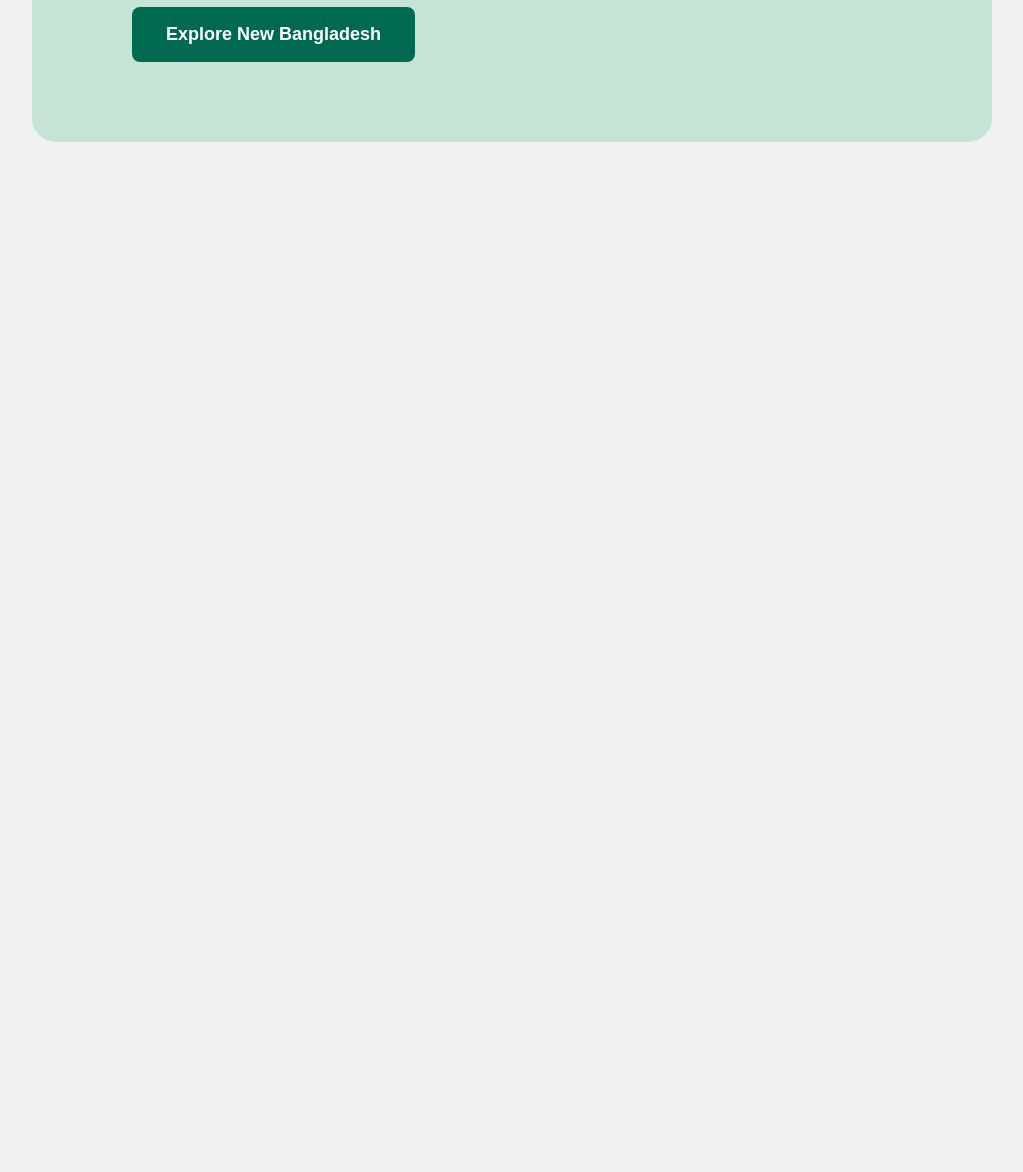
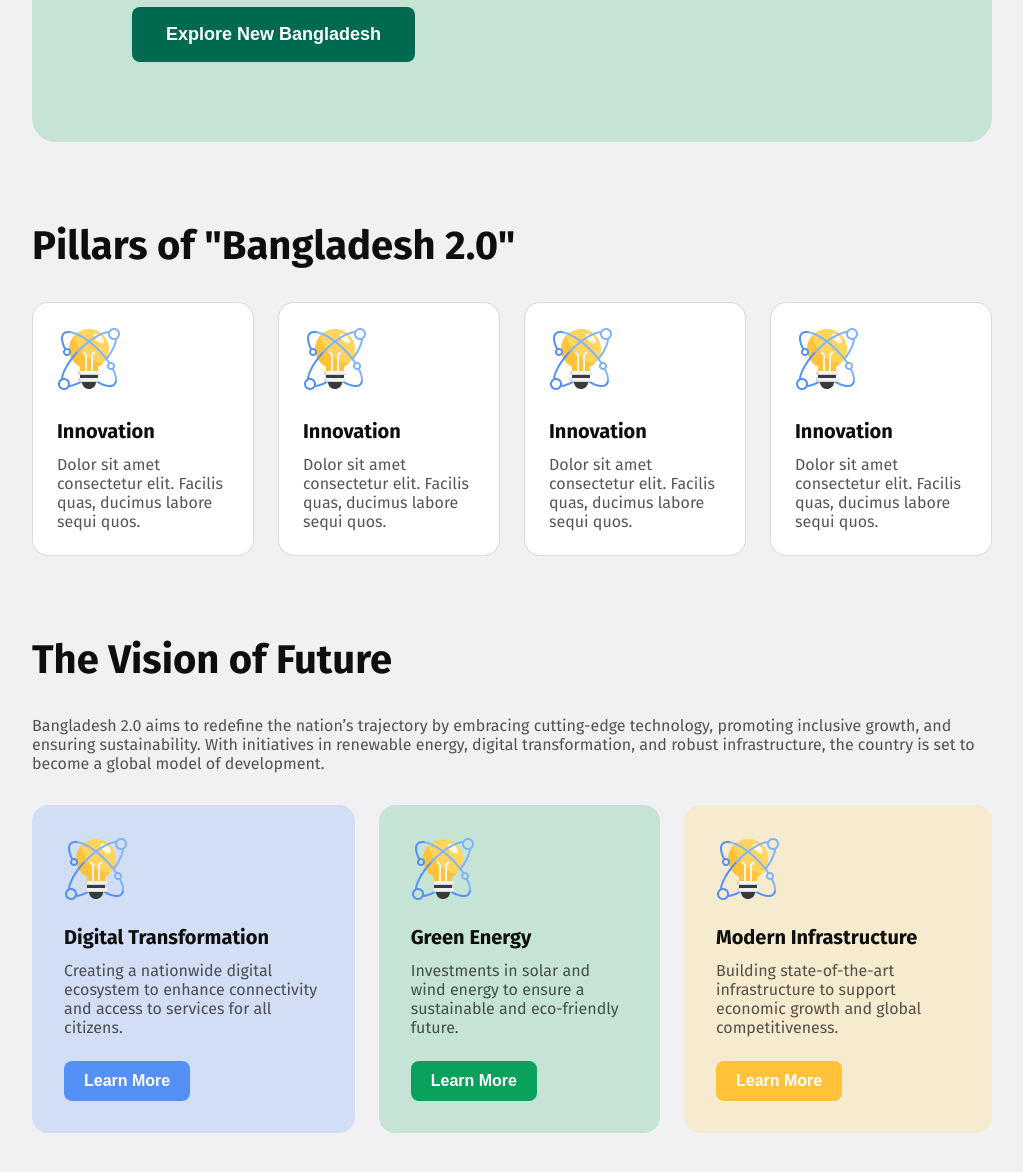
Before and after one commit to sabbirosa/bangladesh-2-0, a plain HTML site: page index.html in a window 1280 px wide. Shown: the part 664-1836 px from the top of the page, without its empty margins (128-1151 px from the left). Before the commit the page ends 886 px from the top, so only its background shows below. Drawn offline with Linux system fonts and the light colour scheme.

Commit message:
Add Pillars of Bangladesh 2.0 and Vision of Future sections with styling

```diff
--- a/index.html
+++ b/index.html
@@ -7,6 +7,7 @@
     <link rel="stylesheet" href="styles/style.css" />
   </head>
   <body class="container">
+    <!-- Header Section with Navbar and Hero Section -->
     <header>
       <nav id="navbar">
         <h1>Bangladesh 2.0</h1>
@@ -21,5 +22,87 @@
         <img src="/assets/hero.png" alt="Bangladesh 2.0" />
       </section>
     </header>
+
+    <!-- Pillars of Bangladesh 2.0 Section with Cards -->
+    <section>
+      <div class="section-title">Pillars of "Bangladesh 2.0"</div>
+      <div class="cards">
+        <div class="pillar-card">
+          <img src="/assets/card-icon.png" alt="" />
+          <h3>Innovation</h3>
+          <p>
+            Dolor sit amet consectetur elit. Facilis quas, ducimus labore sequi
+            quos.
+          </p>
+        </div>
+        <div class="pillar-card">
+          <img src="/assets/card-icon.png" alt="" />
+          <h3>Innovation</h3>
+          <p>
+            Dolor sit amet consectetur elit. Facilis quas, ducimus labore sequi
+            quos.
+          </p>
+        </div>
+        <div class="pillar-card">
+          <img src="/assets/card-icon.png" alt="" />
+          <h3>Innovation</h3>
+          <p>
+            Dolor sit amet consectetur elit. Facilis quas, ducimus labore sequi
+            quos.
+          </p>
+        </div>
+        <div class="pillar-card">
+          <img src="/assets/card-icon.png" alt="" />
+          <h3>Innovation</h3>
+          <p>
+            Dolor sit amet consectetur elit. Facilis quas, ducimus labore sequi
+            quos.
+          </p>
+        </div>
+      </div>
+    </section>
+
+    <!-- The Vision of Future Section with Cards -->
+    <section>
+      <div class="section-title">The Vision of Future</div>
+      <div class="section-description">
+        Bangladesh 2.0 aims to redefine the nation’s trajectory by embracing
+        cutting-edge technology, promoting inclusive growth, and ensuring
+        sustainability. With initiatives in renewable energy, digital
+        transformation, and robust infrastructure, the country is set to become
+        a global model of development.
+      </div>
+      <div class="cards">
+        <div class="vision-card vision-card-blue">
+          <img src="/assets/card-icon.png" alt="" />
+          <h3>Digital Transformation</h3>
+          <p>
+            Creating a nationwide digital ecosystem to enhance connectivity and
+            access to services for all citizens.
+          </p>
+          <button>Learn More</button>
+        </div>
+
+        <div class="vision-card vision-card-green">
+          <img src="/assets/card-icon.png" alt="" />
+          <h3>Green Energy</h3>
+          <p>
+            Investments in solar and wind energy to ensure a sustainable and
+            eco-friendly future.
+          </p>
+          <button>Learn More</button>
+        </div>
+
+        <div class="vision-card vision-card-yellow">
+          <img src="/assets/card-icon.png" alt="" />
+          <h3>Modern Infrastructure</h3>
+          <p>
+            Building state-of-the-art infrastructure to support economic growth
+            and global competitiveness.
+          </p>
+          <button>Learn More</button>
+        </div>
+      </div>
+    </section>
   </body>
 </html>
--- a/styles/style.css
+++ b/styles/style.css
@@ -9,6 +9,11 @@
 body {
   font-family: "Fira Sans", sans-serif;
   background-color: #f1f1f3;
+}
+
+header,
+section {
+  margin-bottom: 80px;
 }
 
 /* Common Styles */
@@ -27,6 +32,25 @@ body {
   color: #ffffff;
   font-size: 18px;
   font-weight: 600;
+}
+
+.section-title {
+  font-size: 40px;
+  font-weight: 700;
+  color: #0e0e0e;
+  margin-bottom: 32px;
+}
+
+.section-description {
+  font-size: 16px;
+  font-weight: 400;
+  color: rgba(14, 14, 14, 0.7);
+  margin-bottom: 32px;
+}
+
+.cards {
+  display: flex;
+  gap: 24px;
 }
 
 /* Navbar Section  */
@@ -63,7 +87,7 @@ body {
   align-items: center;
   padding: 80px 100px;
   border-radius: 24px;
-  margin: 20px 0 80px 0;
+  margin-top: 20px;
 }
 
 .hero h2 {
@@ -78,3 +102,91 @@ body {
   color: #0e0e0e;
   margin: 16px 0 24px 0;
 }
+
+/* Pillar Card Section */
+.pillar-card {
+  background-color: #ffffff;
+  padding: 24px;
+  border-radius: 16px;
+  border: 1px solid rgba(14, 14, 14, 0.15);
+}
+
+.pillar-card img {
+  width: 64px;
+  margin-bottom: 24px;
+}
+
+.pillar-card h3 {
+  font-size: 20px;
+  font-weight: 700;
+  color: #0e0e0e;
+  margin-bottom: 12px;
+}
+
+.pillar-card p {
+  font-size: 16px;
+  font-weight: 400;
+  color: rgba(14, 14, 14, 0.7);
+}
+
+/* Vision Card Section */
+.vision-card {
+  padding: 32px;
+  border-radius: 16px;
+  display: flex;
+  flex-direction: column;
+  justify-content: space-between;
+}
+
+.vision-card-blue {
+  background-color: rgba(84, 143, 245, 0.2);
+}
+
+.vision-card-blue button {
+  background-color: #5490f5;
+}
+
+.vision-card-green {
+  background-color: #c6e4d6;
+}
+
+.vision-card-green button {
+  background-color: #09a15c;
+}
+
+.vision-card-yellow {
+  background-color: #f7ebcf;
+}
+
+.vision-card-yellow button {
+  background-color: #ffc239;
+}
+
+.vision-card img {
+  width: 64px;
+  margin-bottom: 24px;
+}
+
+.vision-card h3 {
+  font-size: 20px;
+  font-weight: 700;
+  color: #0e0e0e;
+  margin-bottom: 12px;
+}
+
+.vision-card p {
+  font-size: 16px;
+  font-weight: 400;
+  color: rgba(14, 14, 14, 0.7);
+}
+
+.vision-card button {
+  width: fit-content;
+  margin-top: 24px;
+  padding: 11px 20px;
+  border: none;
+  border-radius: 8px;
+  color: #ffffff;
+  font-size: 16px;
+  font-weight: 600;
+}
```
